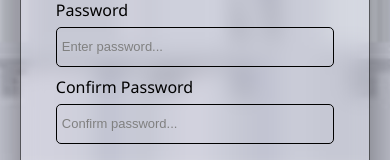
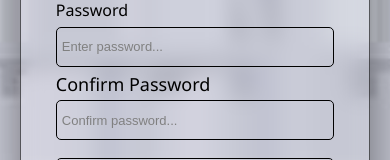
Before and after one commit to Sufiyan3101/PDF-RAG, a React (Vite) app: page /register in a window 390 px wide. Shown: the part 355-515 px from the top of the page. Built offline with nearby package versions, Linux system fonts and the light colour scheme; no server answers.

Commit message:
update login and reg screen

```diff
--- a/src/components/Register.jsx
+++ b/src/components/Register.jsx
@@ -72,7 +72,7 @@ const Register = () => {
             />
 
             {/* Confirm Password */}
-            <label className="passLabelReg">Confirm Password</label>
+            <label className="confirmpassLabelReg">Confirm Password</label>
             <input
               type="password"
               className="passInputReg"
--- a/src/styles/register.css
+++ b/src/styles/register.css
@@ -85,7 +85,7 @@
   color: gray;
 }
 
-.passLabelReg {
+.passLabelReg, .confirmpassLabelReg {
   width: 80%;
   margin-top: 2%;
   height: 10%;
@@ -180,4 +180,7 @@
   .usernameOrEmailInputReg, .usernameOrEmailInputReg::placeholder, .passInputReg, .passInputReg::placeholder{
     font-size: small;
   }
+  .confirmpassLabelReg{
+    margin-top: 1%;
+  }
 }
```
